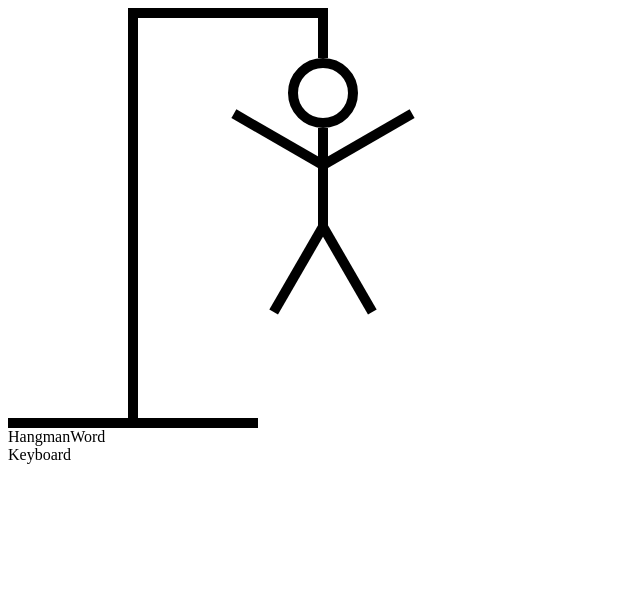
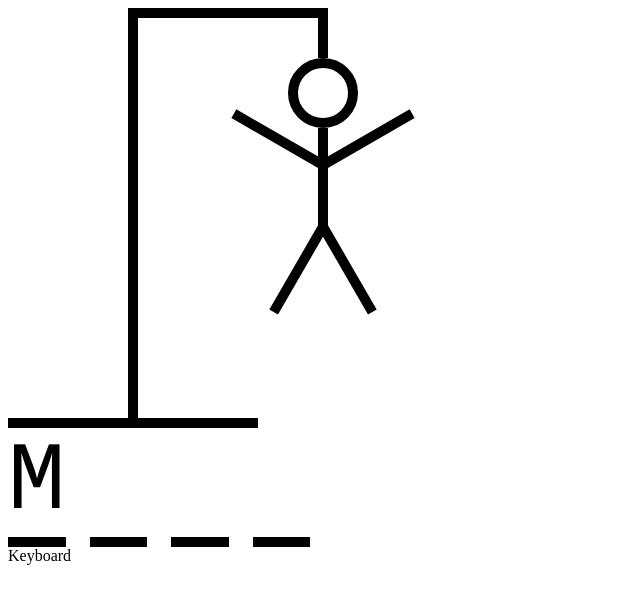
Before and after one commit to NeeshuSharmaa/hangman, a React (Vite) app: page / in a window 1280 px wide. Shown: the top 604 px of the page, without its empty margins (0-640 px from the left). Built offline with nearby package versions, Linux system fonts and the light colour scheme.

Commit message:
style: HangmanWord

```diff
--- a/src/components/HangmanWord.tsx
+++ b/src/components/HangmanWord.tsx
@@ -1,3 +1,30 @@
 export default function HangmanWord() {
-  return <div>HangmanWord</div>;
+  const word = "mark";
+  const guessedLetters = ["m", "e", "g"];
+
+  return (
+    <div
+      style={{
+        display: "flex",
+        fontSize: "6rem",
+        gap: "0.25em",
+        textTransform: "uppercase",
+        fontFamily: "monospace",
+      }}
+    >
+      {word.split("").map((letter, index) => (
+        <span key={index} style={{ borderBottom: "10px solid black" }}>
+          <span
+            style={{
+              visibility: guessedLetters.includes(letter)
+                ? "visible"
+                : "hidden",
+            }}
+          >
+            {letter}
+          </span>
+        </span>
+      ))}
+    </div>
+  );
 }
```
